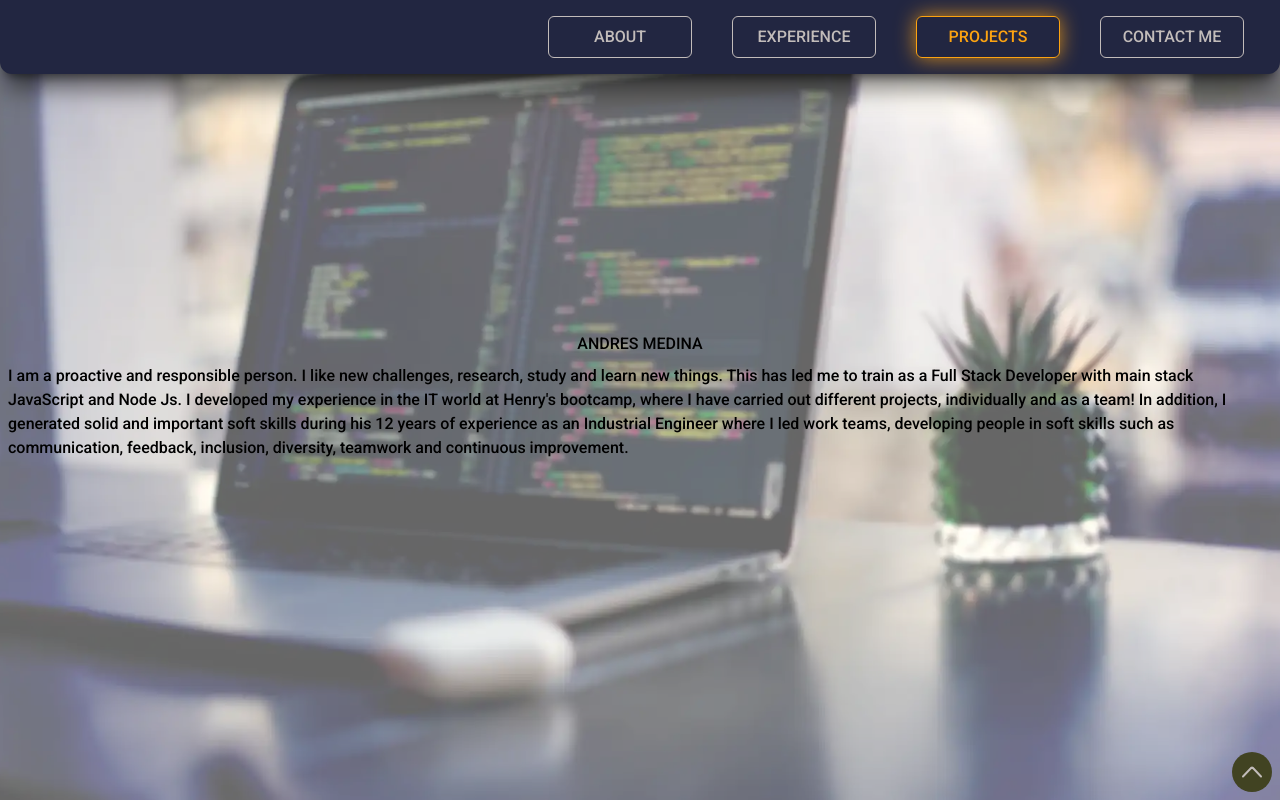
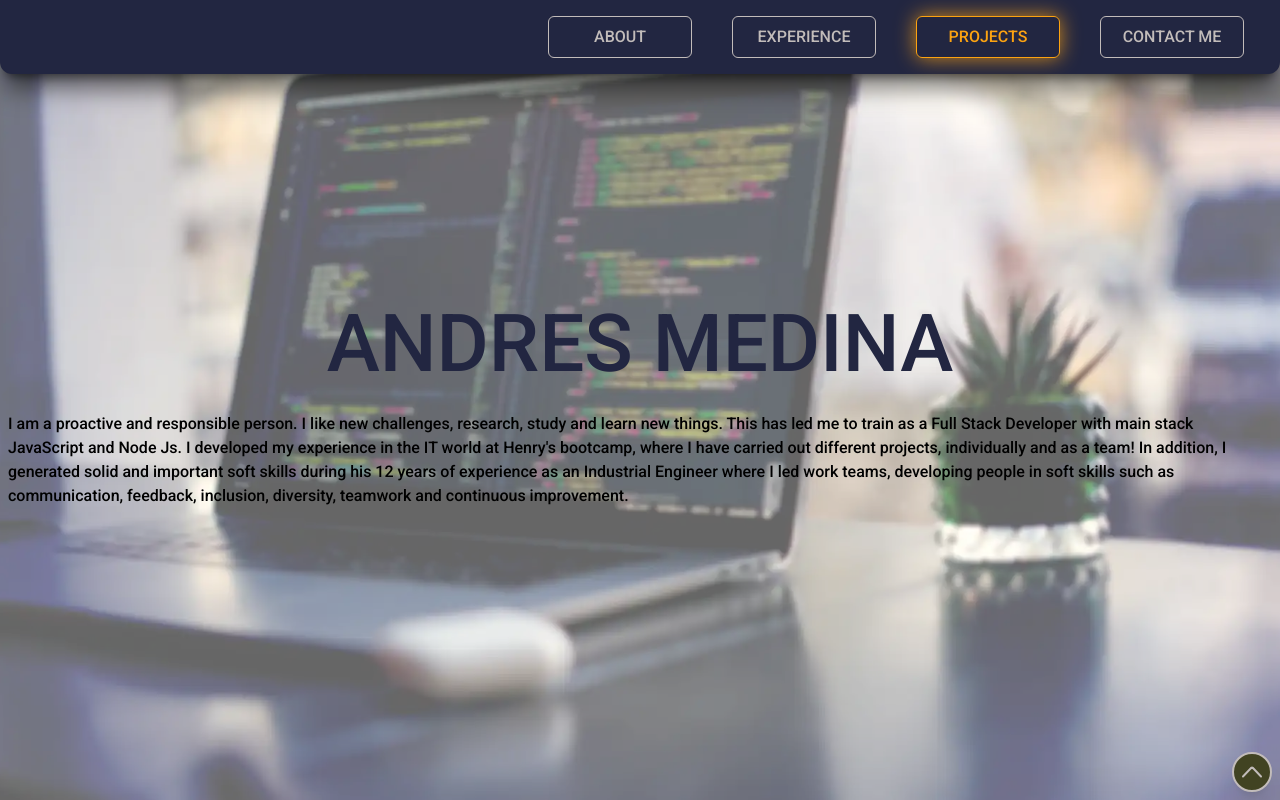
Before and after one commit to anmedina-arg/portfolio-next, a Next.js app: page / in a window 1280 px wide. Shown: the top 800 px of the page. Built offline with nearby package versions, Linux system fonts and the light colour scheme.

Commit message:
starting whit about section

```diff
--- a/src/components/buttons/up.tsx
+++ b/src/components/buttons/up.tsx
@@ -2,7 +2,7 @@ import Link from "next/link"
 
 export default function UpButton() {
   return (
-    <Link href={'/'} className="fixed bottom-2 right-2 rounded-full bg-oliveGreenTheme text-grayLigthTheme h-10 w-10 flex justify-center items-center">
+    <Link href={'/'} className="fixed bottom-2 right-2 rounded-full bg-oliveGreenTheme text-grayLigthTheme h-10 w-10 flex justify-center items-center border-grayLigthTheme border-2 border-solid shadow-xl">
       <svg width="20px" height="20px" viewBox="0 -4.5 20 20" version="1.1" xmlns="http://www.w3.org/2000/svg">
         <g id="Page-1" stroke="none" stroke-width="1" fill="none" fill-rule="evenodd">
           <g id="Dribbble-Light-Preview" transform="translate(-260.000000, -6684.000000)" fill="rgb(194 188 186)">
--- a/src/sections/aboutSection.tsx
+++ b/src/sections/aboutSection.tsx
@@ -12,7 +12,7 @@ const AboutSection: React.FC<AboutSectionProps> = ({ index, scrollRefs }) => {
       id="about"
       className="flex flex-col justify-center items-center w-full h-screen"
     >
-      <h1 className="uppercase">andres medina</h1>
+      <h1 className="uppercase text-[5rem] text-darkBlueTheme">andres medina</h1>
       <p className="p-2">{`I am a proactive and responsible person. I like new challenges, research, study and learn new things. This has led me to train as a Full Stack Developer with main stack JavaScript and Node Js. I developed my experience in the IT world at Henry's bootcamp, where I have carried out different projects, individually and as a team! In addition, I generated solid and important soft skills during his 12 years of experience as an Industrial Engineer where I led work teams, developing people in soft skills such as communication, feedback, inclusion, diversity, teamwork and continuous improvement.`}</p>
     </section>
   );
```
